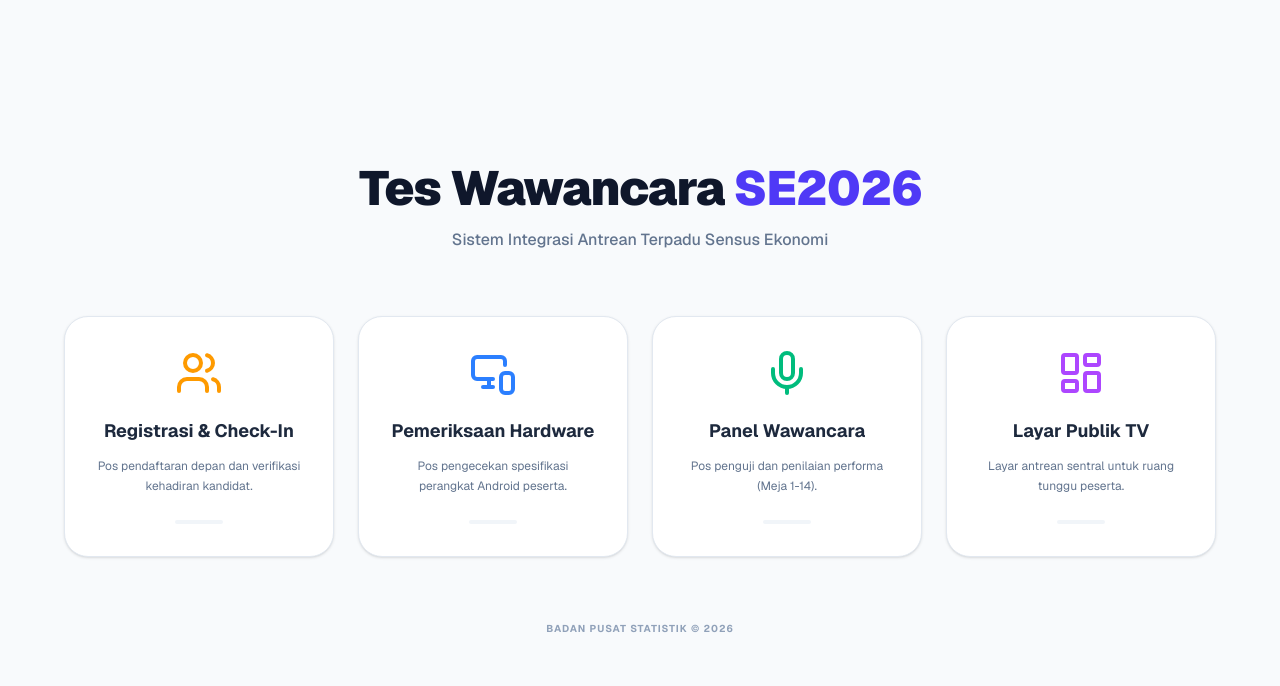
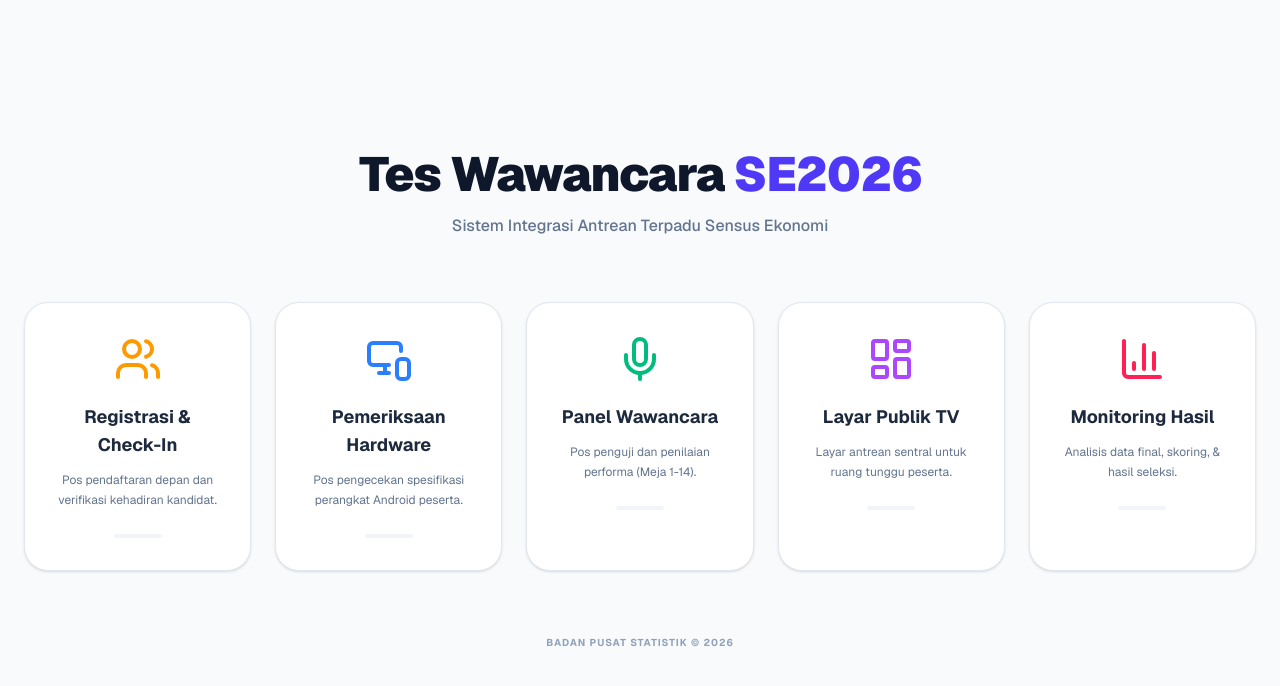
Before and after one commit to bimasaktikr/antrean-wawancara, a Next.js app: page / in a window 1280 px wide. Shown: the top 686 px of the page. Built offline with nearby package versions, Linux system fonts and the light colour scheme.

Commit message:
add monitoring

```diff
--- /dev/null
+++ b/app/final/page.tsx
@@ -0,0 +1,32 @@
+export const dynamic = 'force-dynamic'; // Paksa Server-Side Rendering (Anti Error Build)
+
+export default async function RegistrasiPage() {
+  const CSV_URL = "https://docs.google.com/spreadsheets/d/e/2PACX-1vT_fCNCFXk3w8nrnExKSoODRxWEjFiurr4LYeHu9vv7JcIYLueM_xbPK8y2GKyyOSqqf8uInhtT1OLS/pub?gid=1638517982&single=true&output=csv";
+  let gasUrl = "";
+
+  try {
+    const res = await fetch(CSV_URL, { cache: 'no-store' });
+    const csvText = await res.text();
+    const rows = csvText.split('\n');
+    for (const row of rows) {
+      if (row.includes('CURRENT_GAS_URL')) {
+        gasUrl = row.split(',')[1].replace(/['"\r]/g, '').trim();
+        break;
+      }
+    }
+  } catch (error) {
+    console.error(error);
+  }
+
+  const finalUrl = gasUrl ? `${gasUrl}?view=final` : "";
+
+  return (
+    <main className="w-full h-screen overflow-hidden bg-slate-50">
+      {finalUrl ? (
+        <iframe src={finalUrl} className="w-full h-full border-0" title="Panel Pendaftaran" />
+      ) : (
+        <div className="flex h-full items-center justify-center text-red-500 font-bold">⚠️ Gagal memuat URL. Periksa Link CSV.</div>
+      )}
+    </main>
+  );
+}
--- a/app/page.tsx
+++ b/app/page.tsx
@@ -1,5 +1,5 @@
 import Link from 'next/link';
-import { Users, MonitorSmartphone, Mic, LayoutDashboard } from 'lucide-react';
+import { Users, MonitorSmartphone, Mic, LayoutDashboard, BarChart3 } from 'lucide-react'; // Tambahkan BarChart3
 
 export default function Home() {
   const menus = [
@@ -30,12 +30,19 @@
       icon: <LayoutDashboard className="w-12 h-12 mb-5 text-purple-500" />,
       href: "/public",
       colorClass: "hover:border-purple-500 hover:shadow-purple-100"
+    },
+    {
+      title: "Monitoring Hasil", // 🔥 MENU BARU
+      description: "Analisis data final, skoring, & hasil seleksi.",
+      icon: <BarChart3 className="w-12 h-12 mb-5 text-rose-500" />, // Ikon Rose/Pink agar beda warna
+      href: "/monitoring",
+      colorClass: "hover:border-rose-500 hover:shadow-rose-100"
     }
   ];
 
   return (
     <main className="min-h-screen bg-slate-50 flex items-center justify-center p-6 font-sans">
-      <div className="max-w-6xl w-full">
+      <div className="max-w-7xl w-full"> {/* Ubah max-w jadi 7xl biar grid 5 kolom muat */}
 
         {/* HEADER */}
         <div className="text-center mb-16">
@@ -47,13 +54,12 @@
           </p>
         </div>
 
-        {/* GRID MENU */}
-        <div className="grid grid-cols-1 sm:grid-cols-2 lg:grid-cols-4 gap-6">
+        {/* GRID MENU (Grid diperbarui jadi 5 kolom di layar besar) */}
+        <div className="grid grid-cols-1 sm:grid-cols-2 lg:grid-cols-5 gap-6">
           {menus.map((menu, index) => (
             <Link key={index} href={menu.href} className="block group">
               <div className={`bg-white p-8 rounded-3xl shadow-sm border border-slate-200 transition-all duration-300 transform group-hover:-translate-y-2 group-hover:shadow-xl flex flex-col items-center text-center h-full ${menu.colorClass}`}>
 
-                {/* Ikon dengan efek membesar saat di-hover */}
                 <div className="transform transition-transform duration-300 group-hover:scale-110">
                   {menu.icon}
                 </div>
@@ -61,7 +67,6 @@
                 <h2 className="text-lg font-bold text-slate-800 mb-3">{menu.title}</h2>
                 <p className="text-xs text-slate-500 leading-relaxed">{menu.description}</p>
 
-                {/* Garis indikator estetis di bawah */}
                 <div className="mt-6 w-12 h-1 bg-slate-100 rounded-full transition-colors duration-300 group-hover:bg-indigo-500"></div>
               </div>
             </Link>
@@ -71,10 +76,9 @@
         {/* FOOTER */}
         <div className="text-center mt-16">
            <p className="text-[10px] font-bold text-slate-400 uppercase tracking-widest">
-              Badan Pusat Statistik © 2026
+             Badan Pusat Statistik © 2026
            </p>
         </div>
-
       </div>
     </main>
   );
```
